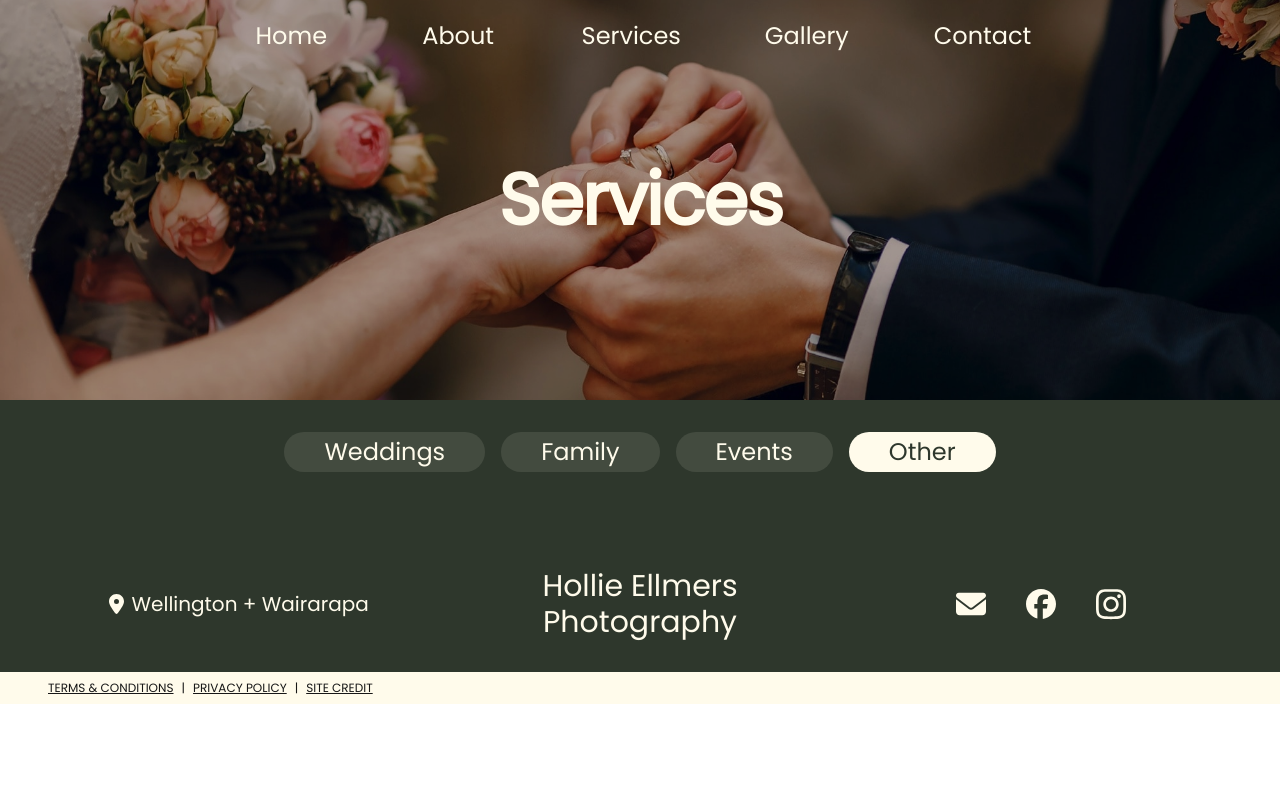
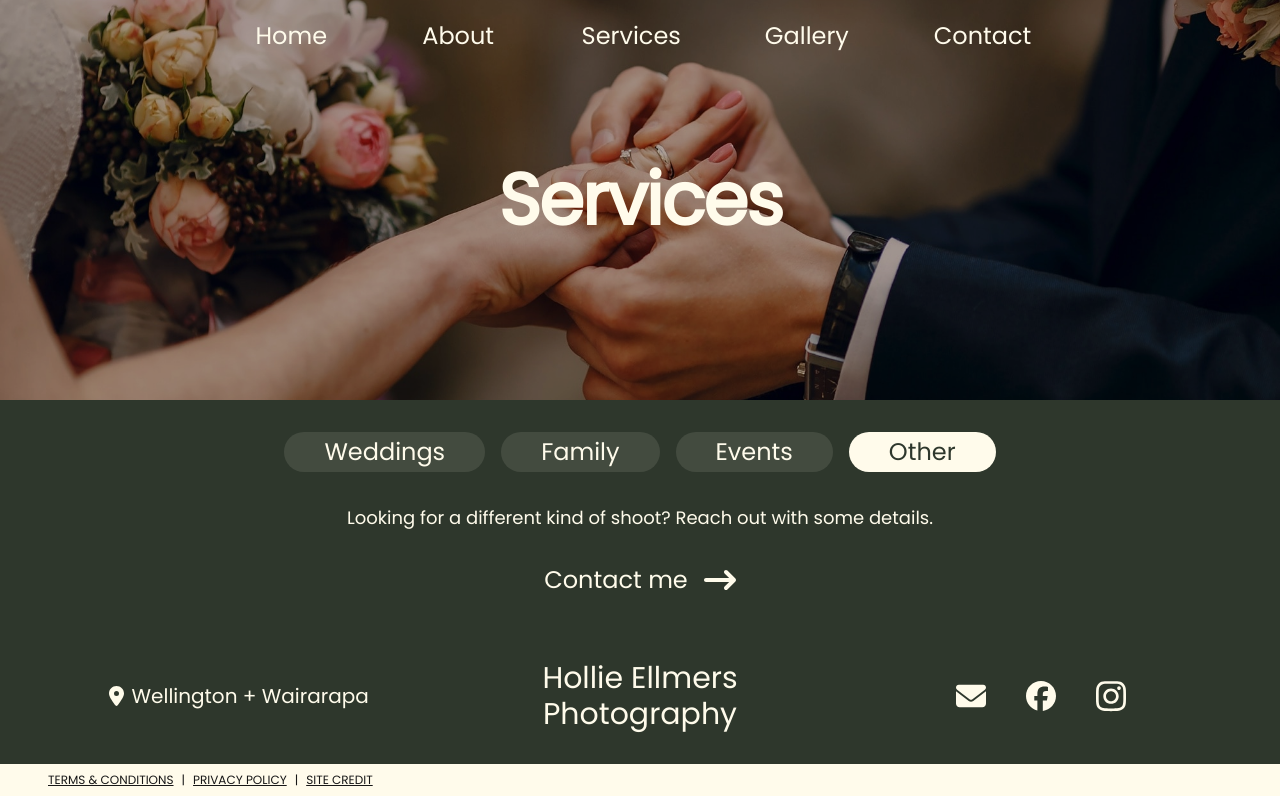
Before and after one commit to shadae-ellmers/hollie-ellmers-photography, a Next.js app: page /services in a window 1280 px wide. Both pictures are taken after a click on the button "Other". Built offline with nearby package versions, Linux system fonts and the light colour scheme.

Commit message:
add other tab content to service page

```diff
--- a/app/services/page.tsx
+++ b/app/services/page.tsx
@@ -11,7 +11,7 @@ const services = ['Weddings', 'Family', 'Events', 'Other']
 
 export default function Services() {
   const [displayDropdown, setDisplayDropdown] = useState(false)
-  const [activeService, setActiveService] = useState(0)
+  const [activeService, setActiveService] = useState(1)
 
   const displayDetails = (index: number) => {
     if (displayDropdown === true) {
@@ -24,6 +24,18 @@ export default function Services() {
     } else {
       setDisplayDropdown(!displayDropdown)
       setActiveService(index + 1)
+    }
+  }
+
+  const serviceSection = () => {
+    if (activeService === 1) {
+      return <WeddingsService />
+    } else if (activeService === 2) {
+      return <FamilyService />
+    } else if (activeService === 3) {
+      return <EventsService />
+    } else if (activeService === 4) {
+      return <OtherService />
     }
   }
 
@@ -56,10 +68,7 @@ export default function Services() {
             )
           })}
         </div>
-        {activeService === 1 ? <WeddingsService /> : <></>}
-        {activeService === 2 ? <FamilyService /> : <></>}
-        {activeService === 3 ? <EventsService /> : <></>}
-        {activeService === 4 ? <OtherService /> : <></>}
+        {serviceSection()}
       </div>
     </div>
   )
--- a/components/OtherService.tsx
+++ b/components/OtherService.tsx
@@ -1,5 +1,22 @@
 'use client'
 
+import ArrowRightIcon from './ArrowRightIcon'
+
 export default function OtherService() {
-  return <div></div>
+  return (
+    <div className="max-w-[1400px] mx-auto">
+      <p className="text-left pb-8">
+        Looking for a different kind of shoot? Reach out with some details.
+      </p>
+      <a
+        href="/contact"
+        className="group inline-flex items-center text-xl lg:text-2xl text-amber-50 transition-colors duration-300"
+      >
+        <span className="pr-4 group-hover:text-amber-50/80">Contact me</span>
+        <div className="transition-transform duration-300 group-hover:translate-x-1 fill-amber-50 h-full">
+          <ArrowRightIcon />
+        </div>
+      </a>
+    </div>
+  )
 }
--- a/components/WeddingsService.tsx
+++ b/components/WeddingsService.tsx
@@ -4,8 +4,8 @@ import weddingServices from '../data/weddingServices.json'
 
 export default function WeddingsService() {
   return (
-    <div className="flex flex-col justify-center">
-      <div className="demo-container grid grid-cols-1 sm:grid-cols-2 lg:grid-cols-3 gap-5 pb-8">
+    <div className="flex flex-col justify-center max-w-[1400px] mx-auto">
+      <div className="grid grid-cols-1 sm:grid-cols-2 lg:grid-cols-3 gap-5 pb-8 ">
         {weddingServices.map((item, index: number) => (
           <div
             className="bg-amber-50/80 rounded-sm overflow-hidden text-olive relative h-full flex flex-col justify-between"
@@ -40,5 +40,3 @@ export default function WeddingsService() {
     </div>
   )
 }
-
-// basic, classic, premium packages
```
